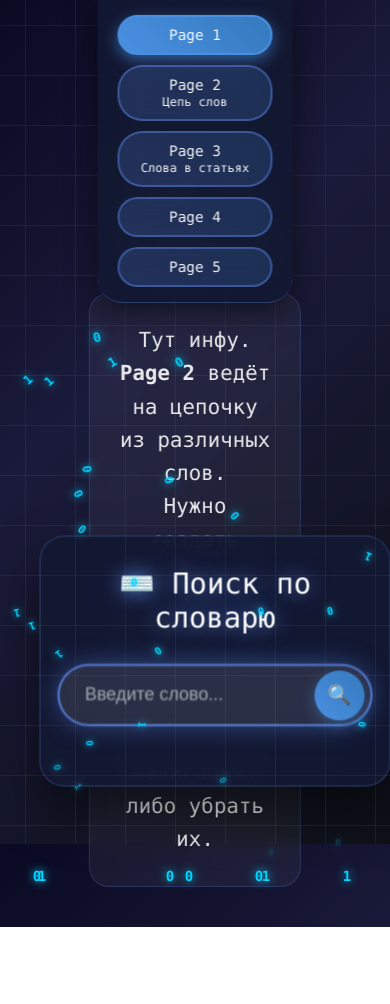
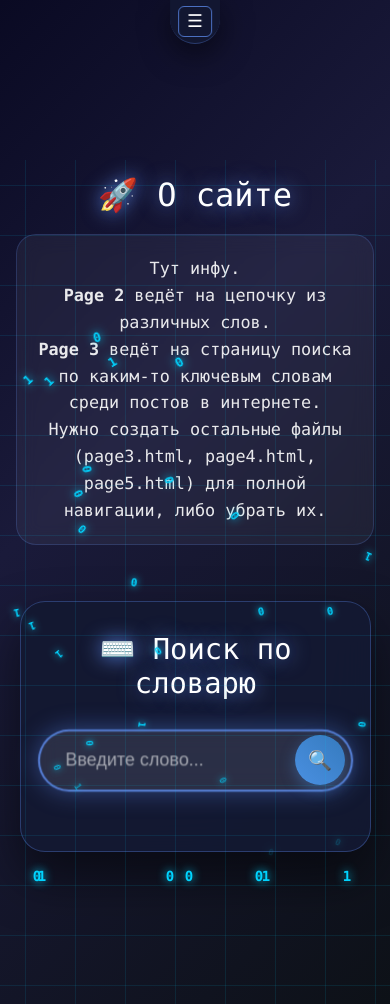
Before and after one commit to Egor-Gerasimchik/linguadictionary, a plain HTML site: page index.html in a window 390 px wide. Before the commit the page ends 927 px from the top, so only its background shows below. Drawn offline with Linux system fonts and the light colour scheme.

Commit message:
Add files via upload

```diff
--- a/index.html
+++ b/index.html
@@ -13,19 +13,24 @@
     <div class="holo-grid"></div>
 
     <!-- Космический навигатор -->
-    <nav class="navigator">
-        <a href="page1.html" class="nav-btn active">Page 1</a>
-        <a href="word-wave.html" class="nav-btn">Page 2<br><small>Цепь слов</small></a>
-        <a href="techsearch.html" class="nav-btn">Page 3<br><small>Слова в статьях</small></a>
-        <a href="page4.html" class="nav-btn">Page 4</a>
-        <a href="page5.html" class="nav-btn">Page 5</a>
-    </nav>
+    <div class="navigator">
+        <button class="nav-toggle" id="navToggle">☰</button>
+        <nav class="nav-links" id="navLinks">
+            <a href="index.html" class="nav-btn">Page 1</a>
+            <a href="page2.html" class="nav-btn">Page 2</a>
+            <a href="page3.html" class="nav-btn">Page 3</a>
+            <a href="page4.html" class="nav-btn">Page 4</a>
+            <a href="page5.html" class="nav-btn">Page 5</a>
+        </nav>
+    </div>
+
 
     <div class="page-content">
         <h1 class="page-title">🚀 О сайте</h1>
         <div class="page-description">
             Тут инфу.<br>
             <strong>Page 2</strong> ведёт на цепочку из различных слов.<br>
+            <strong>Page 3</strong> ведёт на страницу поиска по каким-то ключевым словам среди постов в интернете.<br>
             Нужно создать остальные файлы (page3.html, page4.html, page5.html) для полной навигации, либо убрать их.
         </div>
     </div>
--- a/script.js
+++ b/script.js
@@ -87,3 +87,14 @@
         window.onload = function() {
             document.getElementById('searchInput').focus();
         };
+
+    document.addEventListener('DOMContentLoaded', () => {
+        const navToggle = document.getElementById('navToggle');
+        const navLinks = document.getElementById('navLinks');
+
+    if (navToggle && navLinks) {
+        navToggle.addEventListener('click', () => {
+        navLinks.classList.toggle('open');
+        });
+    }
+    });
--- a/style.css
+++ b/style.css
@@ -6,12 +6,13 @@
 
         body {
             font-family: 'Consolas', 'Monaco', 'Courier New', monospace;
-            height: 100vh;
-            overflow: hidden;
-            /* IT тематика: темный градиент кодера + матрица */
+            min-height: 100vh;
+            overflow-x: hidden;
+            overflow-y: auto;
             background: linear-gradient(135deg, #0a0a23 0%, #1a1a3a 40%, #0d1117 100%);
             position: relative;
         }
+
 
         /* Плавающий код вместо звезд */
         .code-matrix {
@@ -147,12 +148,13 @@
 
         /* Управление в стиле техно */
         .controls {
-            position: fixed;
-            bottom: 30px;
-            left: 50%;
-            transform: translateX(-50%);
+            position: sticky;
+            bottom: 10px;
+            margin: 20px auto;
             display: flex;
-            gap: 15px;
+            justify-content: center;
+            flex-wrap: wrap;
+            gap: 10px;
             z-index: 100;
         }
 
@@ -337,28 +339,50 @@
             backdrop-filter: blur(20px);
             border-bottom: 1px solid rgba(100, 150, 255, 0.3);
             border-radius: 0 0 25px 25px;
-            padding: 20px 40px;
+            padding: 8px 16px;
             display: flex;
-            gap: 15px;
+            align-items: center;
+            gap: 12px;
             z-index: 1000;
             box-shadow: 0 10px 30px rgba(0,0,0,0.5);
+            max-width: 100vw;
+        }
+
+        /* Кнопка-бургер */
+        .nav-toggle {
+            display: none;            /* по умолчанию скрыта (на ПК) */
+            background: transparent;
+            border: 1px solid rgba(100,150,255,0.7);
+            color: #ffffff;
+            border-radius: 6px;
+            padding: 4px 8px;
+            font-size: 1.1em;
+            cursor: pointer;
+        }
+
+        /* Контейнер ссылок */
+        .nav-links {
+            display: flex;
+            gap: 10px;
         }
 
         .nav-btn {
-            padding: 12px 25px;
+            padding: 6px 10px;
             background: linear-gradient(45deg, rgba(100,150,255,0.2), rgba(74,144,226,0.2));
-            border: 2px solid rgba(100,150,255,0.4);
-            border-radius: 25px;
+            border: 1px solid rgba(100,150,255,0.4);
+            border-radius: 20px;
             color: rgba(255,255,255,0.95);
             text-decoration: none;
-            font-size: 1em;
+            font-size: 0.8em;
             font-weight: 500;
             text-align: center;
             transition: all 0.3s ease;
             position: relative;
             overflow: hidden;
             backdrop-filter: blur(10px);
+            white-space: nowrap;
         }
+
 
         .nav-btn::before {
             content: '';
@@ -391,14 +415,14 @@
 
         /* Page content */
         .page-content {
-            position: absolute;
-            top: 120px;
-            left: 50%;
-            transform: translateX(-50%);
+            position: relative;
+            margin: 80px auto 40px;
             text-align: center;
             color: rgba(255,255,255,0.9);
-            padding: 40px;
+            padding: 20px;
             max-width: 800px;
+            width: 100%;
+            box-sizing: border-box;
         }
 
         .page-title {
@@ -434,33 +458,61 @@
 
         @media (max-width: 768px) {
             .navigator {
-                flex-wrap: wrap;
-                gap: 10px;
-                padding: 15px 20px;
+                justify-content: space-between;
+                padding: 8px 12px;
             }
-
+            .nav-toggle {
+                display: block;   /* показываем бургер */
+            }
+            .nav-links {
+                position: absolute;
+                top: 100%;
+                left: 0;
+                right: 0;
+                background: rgba(20, 25, 50, 0.98);
+                border-bottom-left-radius: 20px;
+                border-bottom-right-radius: 20px;
+                box-shadow: 0 10px 25px rgba(0,0,0,0.6);
+                flex-direction: column;
+                align-items: stretch;
+                padding: 8px 12px 10px;
+                gap: 8px;
+                display: none;         /* по умолчанию скрыто */
+            }
+            .nav-links.open {
+                display: flex;         /* показываем при клике */
+            }
+            .page-title {
+                font-size: 2.1em;
+            }
+            .page-description {
+                font-size: 1.05em;
+                padding: 20px;
+            }
             .nav-btn {
-                padding: 10px 20px;
+                width: 100%;
+                padding: 8px 10px;
                 font-size: 0.9em;
-                flex: 1;
-                min-width: 120px;
+                text-align: left;
+            }
+            .page-content {
+                margin-top: 90px;
             }
         }
 
         /* Search container */
         .search-container {
-            position: absolute;
-            top: 76%;
-            left: 50%;
-            transform: translate(-50%, -50%);
+            position: relative;
+            margin: 20px auto 60px;
             background: rgba(20, 25, 50, 0.95);
             backdrop-filter: blur(20px);
             border: 1px solid rgba(100, 150, 255, 0.3);
             border-radius: 25px;
-            padding: 40px 30px;
+            padding: 30px 20px;
             box-shadow: 0 25px 50px rgba(0,0,0,0.5);
             text-align: center;
-            min-width: 400px;
+            max-width: 500px;
+            width: 90%;
         }
 
         h1 {
@@ -569,8 +621,31 @@
                 margin: 20px;
             }
 
+            .page-content {
+                margin-top: 160px;
+                padding: 16px;
+            }
+
+            .page-title {
+                font-size: 2em;
+            }
+
+            .page-description {
+                font-size: 1.05em;
+            }
+
             h1 {
                 font-size: 1.8em;
+            }
+
+            .navigator {
+                padding: 6px 8px;
+                gap: 6px;
+            }
+
+            .nav-btn {
+                padding: 4px 8px;
+                font-size: 0.7em;
             }
         }
 
```
